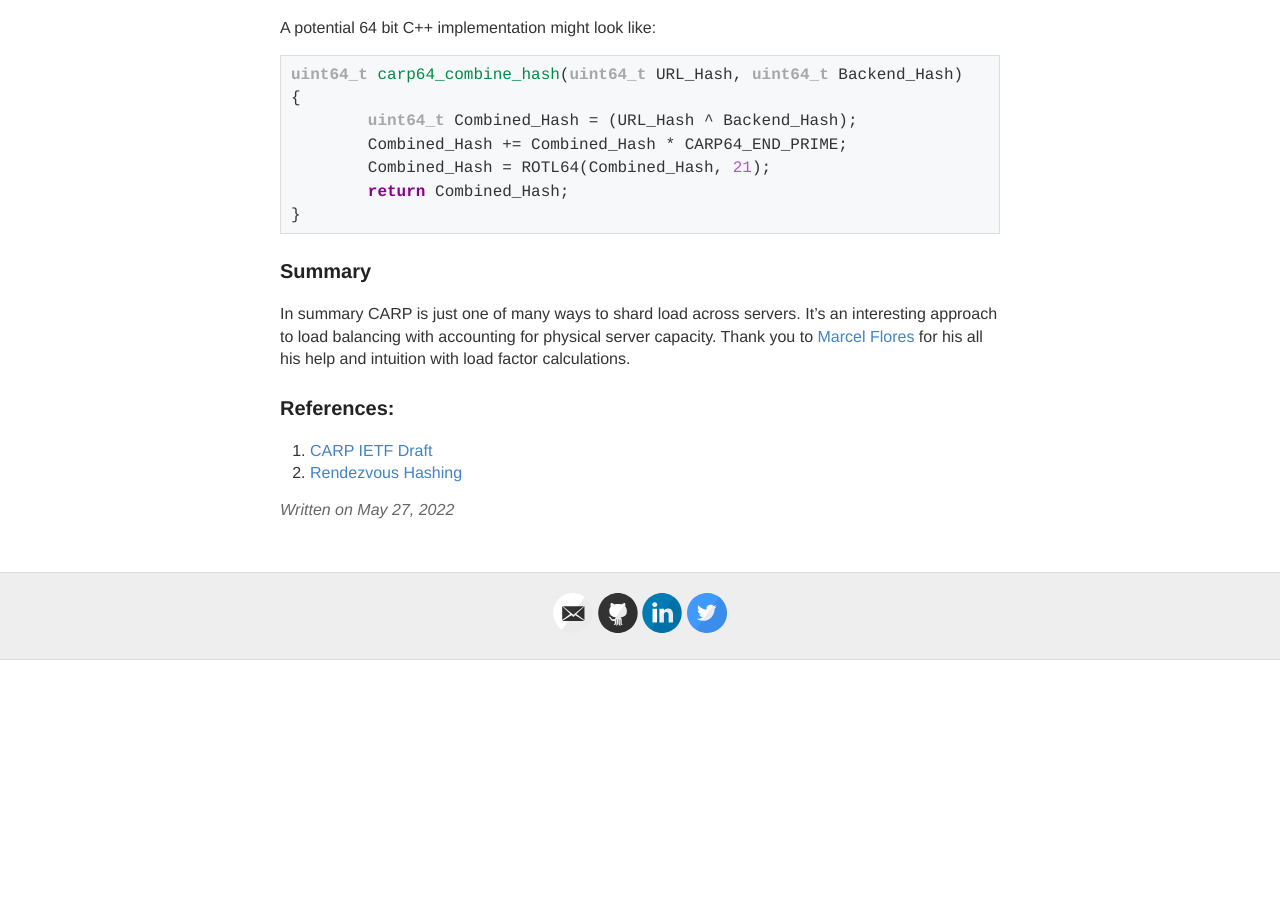
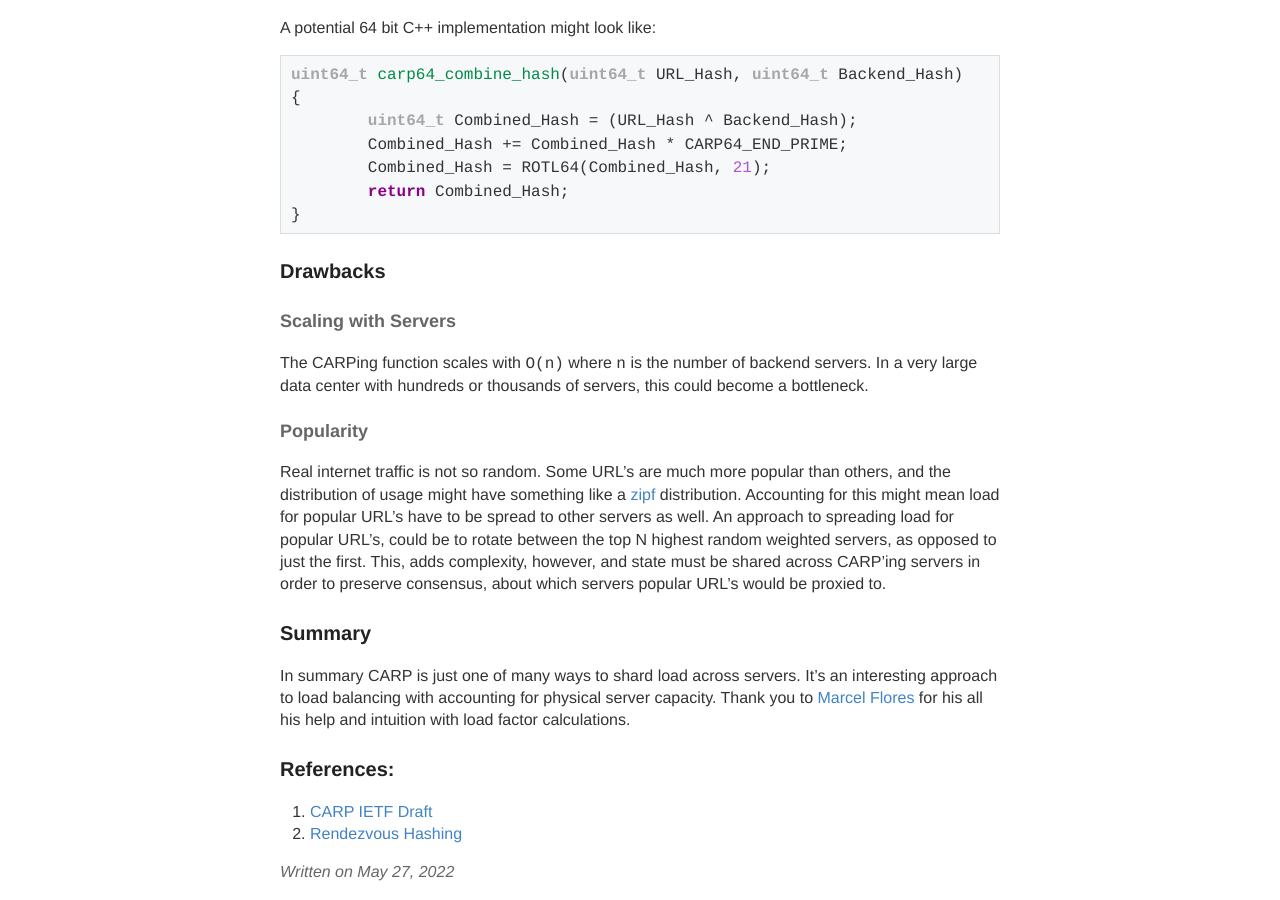
Before and after one commit to tinselcity/tinselcity.github.io, a Jekyll site: the page built from _posts/2022-5-27-CARP.md, in a window 1280 px wide and 900 px high, scrolled down 2109 px. Built offline with Jekyll 4.4.1, drawn with Linux system fonts in a browser that asks for light colours; before the commit the page ends 2769 px from its top, so only the background shows below that; some of the changed text lies outside the part shown.

Commit message:
draft...

````diff
--- a/_posts/2022-5-27-CARP.md
+++ b/_posts/2022-5-27-CARP.md
@@ -73,6 +73,14 @@ uint64_t carp64_combine_hash(uint64_t URL_Hash, uint64_t Backend_Hash)
 }
 ```
 
+### Drawbacks
+
+#### Scaling with Servers
+The CARPing function scales with `O(n)` where `n` is the number of backend servers.  In a very large data center with hundreds or thousands of servers, this could become a bottleneck.
+
+#### Popularity
+Real internet traffic is not so random.  Some URL's are much more popular than others, and the distribution of usage might have something like a [zipf](https://en.wikipedia.org/wiki/Zipf%27s_law) distribution.  Accounting for this might mean load for popular URL's have to be spread to other servers as well.  An approach to spreading load for popular URL's, could be to rotate between the top N highest random weighted servers, as opposed to just the first.  This, adds complexity, however, and state must be shared across CARP'ing servers in order to preserve consensus, about which servers popular URL's would be proxied to.
+
 ### Summary
 
 In summary CARP is just one of many ways to shard load across servers.  It's an interesting approach to load balancing with accounting for physical server capacity.  Thank you to [Marcel Flores](https://twitter.com/theoldroad) for his all his help and intuition with load factor calculations.
````
Also changed, not shown: other parts of _posts/2022-5-27-CARP.md (+1 -1 lines).
